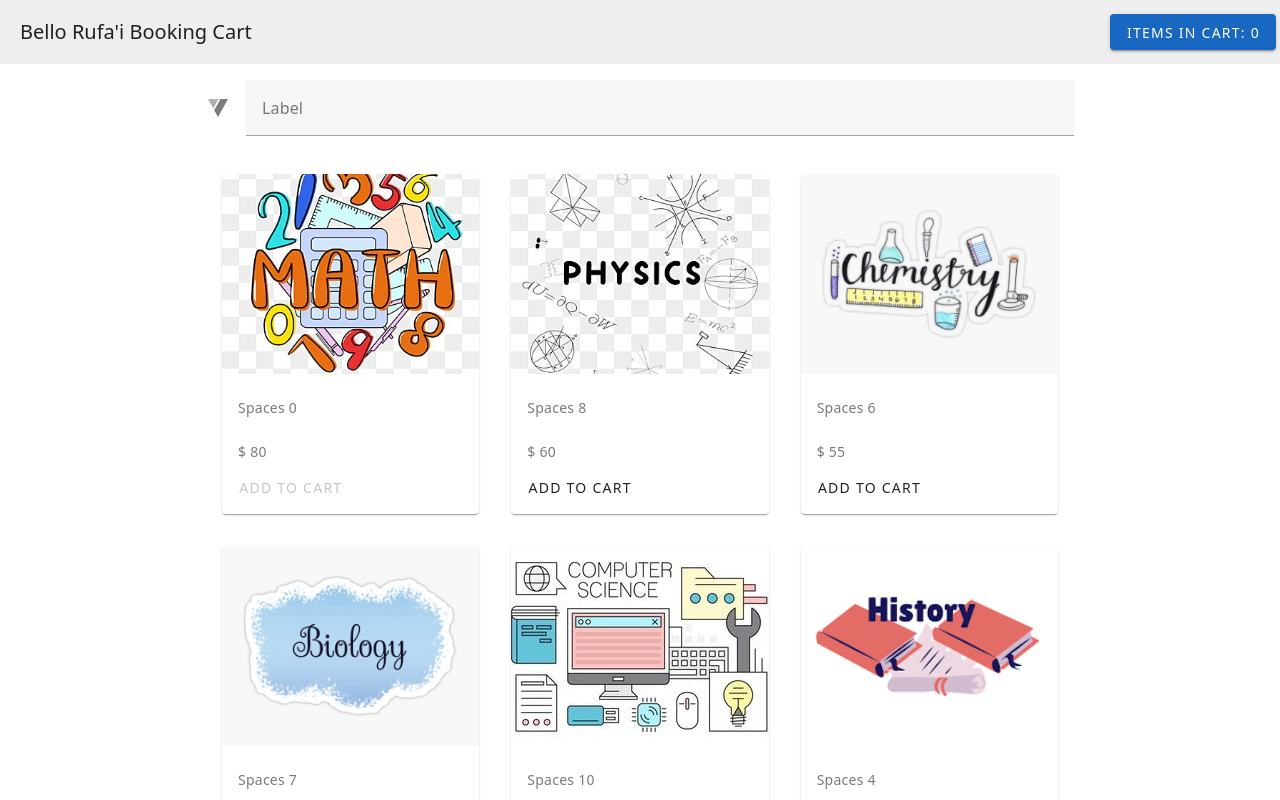
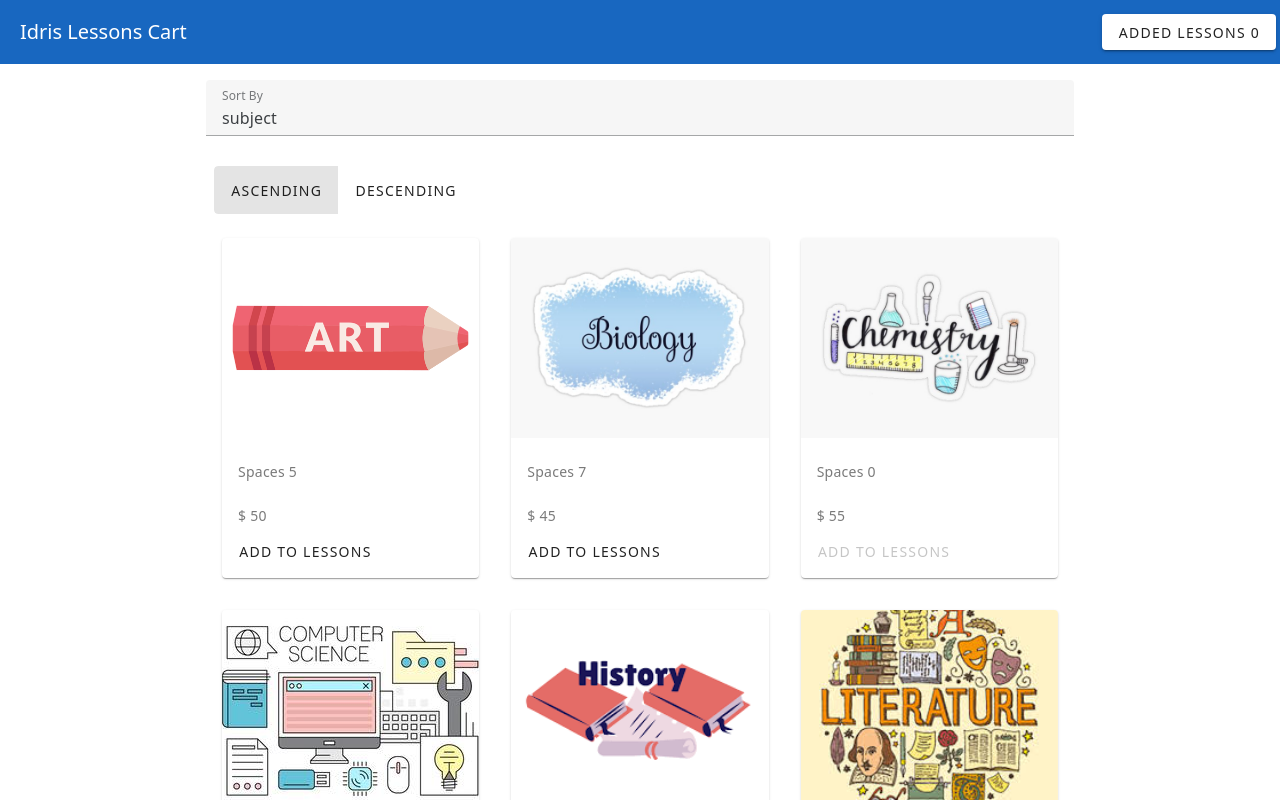
Before and after one commit to salmern/shopping-cart, a Vue app: page / in a window 1280 px wide. Shown: the top 800 px of the page. Built offline with nearby package versions, Linux system fonts and the light colour scheme.

Commit message:
added features

```diff
--- a/src/App.vue
+++ b/src/App.vue
@@ -1,11 +1,11 @@
 <template>
   <header>
-    <v-toolbar title="Bello Rufa'i Booking Cart">
+    <v-toolbar color="primary" dark title="Idris Lessons Cart">
       <v-btn
         @click="router.push({ name: 'CartView' })"
-        color="primary"
+        color="lightblue"
         variant="elevated"
-        >Items in Cart: {{ store.cart.length }}
+        >Added lessons {{ store.cart.length }}
       </v-btn>
     </v-toolbar>
   </header>
--- a/src/components/ProductItem.vue
+++ b/src/components/ProductItem.vue
@@ -13,7 +13,7 @@
           @click="goToProductPage(props.productData.id)"
           :disabled="productData.spaces === 0"
         >
-          Add to cart
+          Add to lessons
         </v-btn>
       </v-card-actions>
     </v-card>
--- a/src/views/Cart.vue
+++ b/src/views/Cart.vue
@@ -1,47 +1,52 @@
 <template>
-  <button @click="router.push({ name: 'Catalog' })">Back to catalog</button>
+  <button @click="router.push({ name: 'Catalog' })" style="color: red">
+    Go Back
+  </button>
   <div v-if="!store.cart.length" style="text-align: center">
-    <h1>Empty Cart ...</h1>
+    <h1>Successfully Deleted </h1>
   </div>
-  <div class="cart-items" v-else>
+  <div class="cart-items" v-else style="background-color: lightblue">
     <div class="cart-item" v-for="item in store.cart" :key="item.id">
+      <img :src="item.image" alt="image" width="80" height="80" />
       <div class="item-details">
-        <img :src="item.image" alt="image" />
         <span>Subject: {{ item.subject }}</span>
         <span>Location: {{ item.location }}</span>
         <span>Price: {{ item.price }}</span>
         <span>Space: {{ item.spaces }}</span>
-        <button @click="removeFromCart(item.id)">Remove</button>
+        <button @click="removeFromCart(item.id)" style="color: red;">X</button>
       </div>
     </div>
-
-    <div>
+    <div style="display: flex; flex-direction: column; align-items: center">
       <input
         type="text"
         class="form-control"
-        style="width: 300px"
+        style="width: 300px; margin-bottom: 20px"
         v-model="name"
         placeholder="Name"
         @input="validateCheckout"
-      /><br />
+      />
       <input
         type="text"
         class="form-control"
-        style="width: 300px"
+        style="width: 300px; margin-bottom: 20px"
         v-model="phone"
-        placeholder="Phone"
+        placeholder="Phone Number"
         @input="validateCheckout"
       />
-      <br />
+    </div>
+    <div style="display: flex; flex-direction: column; align-items: center">
       <button
         class="btn btn-primary"
         @click="checkout"
         :disabled="!isFormValid"
+        style="margin-top: 10px"
       >
         Checkout
       </button>
     </div>
   </div>
+
+
 </template>
 
 <script>
--- a/src/views/Catalog.vue
+++ b/src/views/Catalog.vue
@@ -1,20 +1,30 @@
 <template>
   <div class="products-list">
-    <v-text-field
+    <!-- <v-text-field
       clearable
       label="Label"
       prepend-icon="$vuetify"
-    ></v-text-field>
+      style="background-color: lightblue;"
+    ></v-text-field> -->
+    <v-select
+      v-model="selectedSortAttribute"
+      :items="sortAttributes"
+      label="Sort By"
+    ></v-select>
+    <v-btn-toggle v-model="sortOrder" class="ma-2">
+      <v-btn value="asc">Ascending</v-btn>
+      <v-btn value="desc">Descending</v-btn>
+    </v-btn-toggle>
+
     <v-row no-gutters>
       <v-col
-        v-for="product in store.products"
+        v-for="product in sortedProducts"
         :key="product.id"
         cols="12"
         sm="4"
       >
         <div class="product-card">
           <product-item
-
             :product-data="product"
             @item-clicked="goToProductPage"
           />
@@ -25,8 +35,10 @@
 </template>
 
 <script>
-import { defineComponent } from "vue";
+import { ref, computed, defineComponent } from "vue";
 import ProductItem from "@/components/ProductItem.vue";
+// import { lessons } from "@/data/lessons";
+
 export default defineComponent({
   name: "CatalogView",
   components: {
@@ -44,6 +56,23 @@ const store = productsStore();
 const router = useRouter();
 
 const search = ref("");
+const sortAttributes = ["subject", "location", "price", "spaces"];
+const selectedSortAttribute = ref(sortAttributes[0]);
+const sortOrder = ref("asc");
+
+const sortedProducts = computed(() => {
+  const products = store.products;
+  const sorted = [...products].sort((a, b) => {
+    const attrA = a[selectedSortAttribute.value];
+    const attrB = b[selectedSortAttribute.value];
+    if (sortOrder.value === "asc") {
+      return attrA < attrB ? -1 : attrA > attrB ? 1 : 0;
+    } else {
+      return attrA > attrB ? -1 : attrA < attrB ? 1 : 0;
+    }
+  });
+  return sorted;
+});
 
 const goToProductPage = (id) => {
   router.push({ name: "ProductView", params: { id } });
--- a/src/views/ProductDetail.vue
+++ b/src/views/ProductDetail.vue
@@ -1,39 +1,39 @@
 <template>
-
   <v-btn
     @click="router.push({ name: 'Catalog' })"
     color="primary"
-      variant="elevated">
-    Back to catalog
+    variant="elevated"
+  >
+    Back to lessons
   </v-btn>
 
   <div class="product">
     <div class="product-image">
-      <img :src="selectedProduct.image" alt="image">
-
+      <p>{{ selectedProduct.id }}</p>
+      <img :src="selectedProduct.image" alt="image" />
     </div>
     <div class="product-details">
-      <p>Id: {{ selectedProduct.id }}</p>
       <p>Subject: {{ selectedProduct.subject }}</p>
       <p>Location: {{ selectedProduct.location }}</p>
       <p>Space: {{ selectedProduct.spaces }}</p>
-      <h2>Price: ${{ selectedProduct.price }}</h2>
+      <h3>Price: ${{ selectedProduct.price }}</h3>
+    </div>
+  </div>
+  <br>
   <v-btn
     variant="elevated"
-          color="indigo-lighten-3"
+    color="primary"
     @click="addToCart"
     :disabled="selectedProduct.spaces === 0"
-      >Add to cart</v-btn>
-    </div>
-  </div>
+    >Book lesson</v-btn
+  >
 </template>
-
 
 <script>
 import { defineComponent } from "vue";
 export default defineComponent({
-    name: 'ProductDetails'
-  })
+  name: "ProductDetails",
+});
 </script>
 
 <script setup>
@@ -41,18 +41,21 @@
 import { productsStore } from "@/stores/products";
 import { useRoute, useRouter } from "vue-router";
 
-  const store = productsStore()
-  const router = useRouter()
-  const route = useRoute()
+const store = productsStore();
+const router = useRouter();
+const route = useRoute();
 
 const selectedProduct = computed(() => {
-    return store.products.find((item) => item.id === Number(route.params.id))
-  })
+  return store.products.find((item) => item.id === Number(route.params.id));
+});
 
 const addToCart = () => {
-    store.addToCart(selectedProduct.value)
-    router.push({ name: 'CartView' })
+  if (selectedProduct.value.spaces > 0) {
+    store.addToCart(selectedProduct.value);
+    selectedProduct.value.spaces--; // Reduce the remaining space
   }
+  router.push({ name: "CartView" });
+};
 </script>
 
 <style scoped>
@@ -64,5 +67,4 @@
 .product-image {
   margin-right: 24px;
 }
-
 </style>
```
Also changed, not shown: src/stores/lessons.js. Lines whose indentation alone changed are shown as unchanged.
